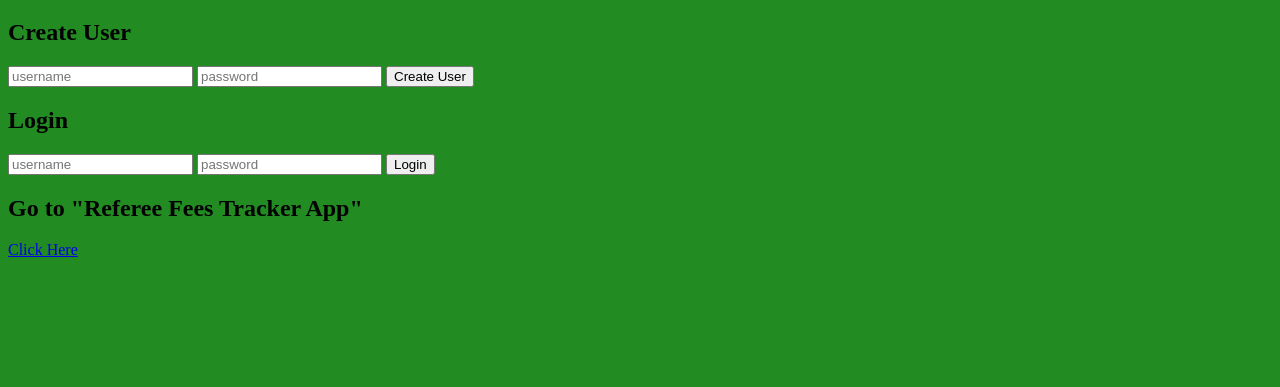
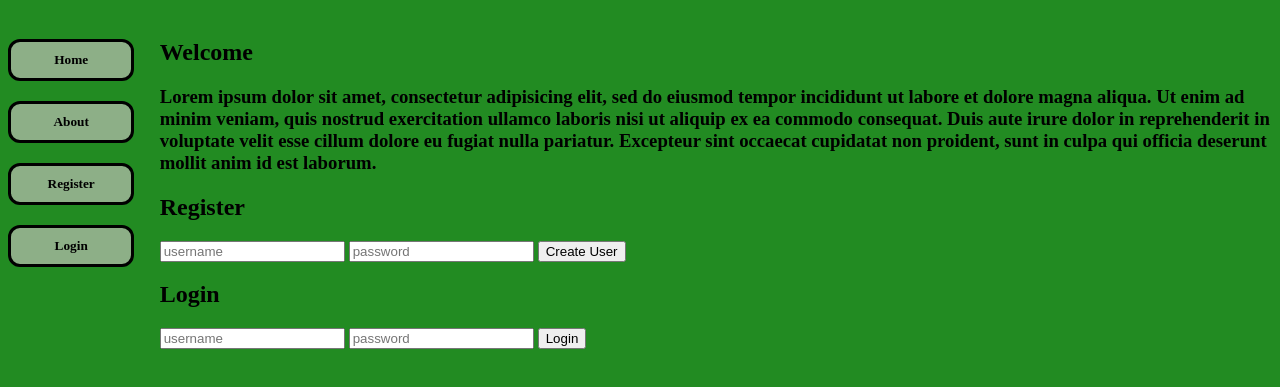
Before and after one commit to hyosung11/referee-fees-tracker, a website: page public/index.html in a window 1280 px wide. Shown: the part 61-448 px from the top of the page. Drawn offline with nearby package versions, Linux system fonts and the light colour scheme; no server answers.

Commit message:
nav bar on the side

```diff
--- a/public/css/styles.css
+++ b/public/css/styles.css
@@ -1,9 +1,41 @@
+/* * {
+  border: 1px solid salmon;
+} */
+
 body {
   background-color: forestgreen;
 }
 
 h1 {
   text-align: center;
+}
+
+.main-content {
+  display: flex;
+  flex-direction: row;
+  justify-content: space-between;
+  align-items: flex-start;
+  margin: 0 auto;
+}
+
+nav {
+  width: 10%;
+  text-align: center;
+}
+
+.container {
+  width: 88%;
+}
+
+.button {
+  margin: 20px 0;
+  background-color: lightgrey;
+  /* background-color: #0EB64B; */
+  background-color: rgba(212, 201, 202, .6);
+  border-radius: 12px;
+  border: 3px solid black;
+  padding: 10px;
+  /* opacity: 1; */
 }
 
 /* The flip card container - set the width and height to whatever you want. We have added the border property to demonstrate that the flip itself goes out of the box on hover (remove perspective if you don't want the 3D effect */
--- a/public/index.html
+++ b/public/index.html
@@ -11,8 +11,16 @@
   <header>
     <h1>Referee Fees Tracker</h1>
   </header>
+
+  <div class="main-content">
+
     <nav ng-include="'partials/navigation.html'">
     </nav>
+    <div class="container">
+      <div ng-include="ctrl.includePath">
+      </div>
+
+
 
 
     <!-- Authentication -->
@@ -21,7 +29,7 @@
       <div ng-if="ctrl.loggedInUsername">
         Welcome, <h2>{{ctrl.loggedInUsername}}</h2>
       </div>
-      <h2>Create User</h2>
+      <h2>Register</h2>
       <form ng-submit="ctrl.createUser()">
         <input type="text" ng-model="ctrl.newUsername"/ placeholder="username">
         <input type="password" ng-model="ctrl.newPassword" placeholder="password"/>
@@ -33,8 +41,8 @@
         <input type="password" ng-model="ctrl.password" placeholder="password"/>
         <input type="submit" value="Login"/>
       </form>
-      <h2>Go to "Referee Fees Tracker App"</h2>
-      <a href="#" ng-click="ctrl.goApp()">Click Here</a>
+      <!-- <h2>Go to "Referee Fees Tracker App"</h2> -->
+      <!-- <a href="#" ng-click="ctrl.goApp()">Click Here</a> -->
       <br/>
       <form ng-submit="ctrl.logOut()" ng-if="ctrl.loggedInUsername">
         <h2>Logout</h2>
@@ -109,6 +117,8 @@
         </div>
       </div>
     </div>
+      </div>
+  </div>
 </div> <!-- end div class="flip-card" -->
 </div> <!-- end div class="game-cards" -->
 </body>
--- a/public/js/app.js
+++ b/public/js/app.js
@@ -7,6 +7,11 @@ const app = angular.module('RefereeApp', [])
 
 // GameController as the controller for the game functions
 app.controller('GameController', ['$http', function ($http) {
+  // include path enables the use of partials
+  this.includePath = 'partials/home.html'
+  this.changeInclude = (path) => {
+    this.includePath = 'partials/' + path + '.html'
+  }
   // declare controller variable to be at the level of the app.controller
   const controller = this
   // this.indexOfEditFormToShow = null
--- /dev/null
+++ b/public/partials/home.html
@@ -0,0 +1,7 @@
+<!-- <div class="about"> -->
+<!-- <h1 class="welcome">Welcome to the Job Tracker APP!</h1> -->
+<h2>Welcome</h2>
+<h3>Lorem ipsum dolor sit amet, consectetur adipisicing elit, sed do eiusmod tempor incididunt ut labore et dolore magna aliqua. Ut enim ad minim veniam, quis nostrud exercitation ullamco laboris nisi ut aliquip ex ea commodo consequat. Duis aute irure dolor in reprehenderit in voluptate velit esse cillum dolore eu fugiat nulla pariatur. Excepteur sint occaecat cupidatat non proident, sunt in culpa qui officia deserunt mollit anim id est laborum.</h3>
+
+
+<!-- </div> -->
--- /dev/null
+++ b/public/partials/navigation.html
@@ -0,0 +1,7 @@
+
+  <h5 class="button" ng-click="ctrl.changeInclude('home')">Home</h5>
+  <h5 class="button" ng-click="ctrl.changeInclude('about')">About</h5>
+  <h5 class="button" ng-click="ctrl.changeInclude('register')">Register</h5>
+  <h5 class="button" ng-click="ctrl.changeInclude('login')">Login</h5>
+
+<!-- <hr> -->
```
Also changed, not shown: public/partials/about.html (added, +7 -0 lines), public/partials/register.html (added, +5 -0 lines), public/partials/login.html (added). Lines whose indentation alone changed are shown as unchanged.
